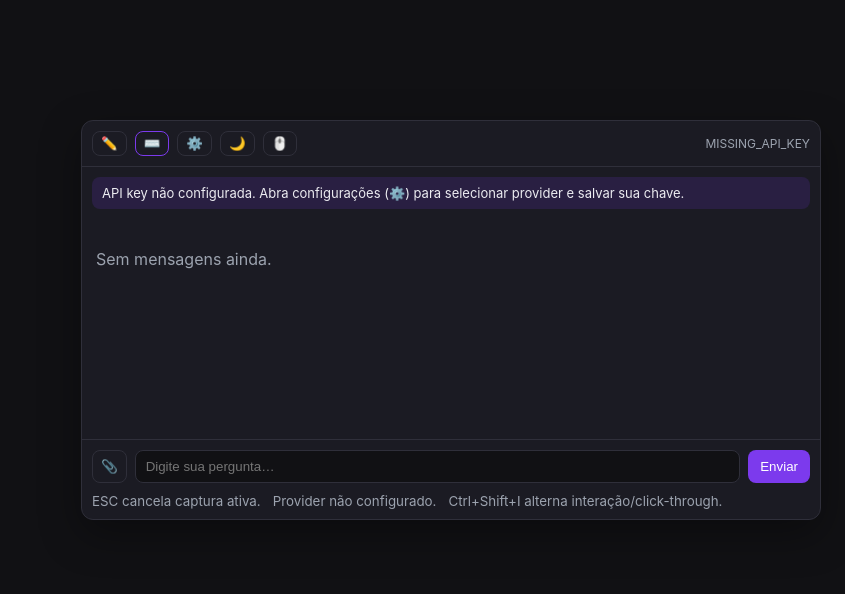
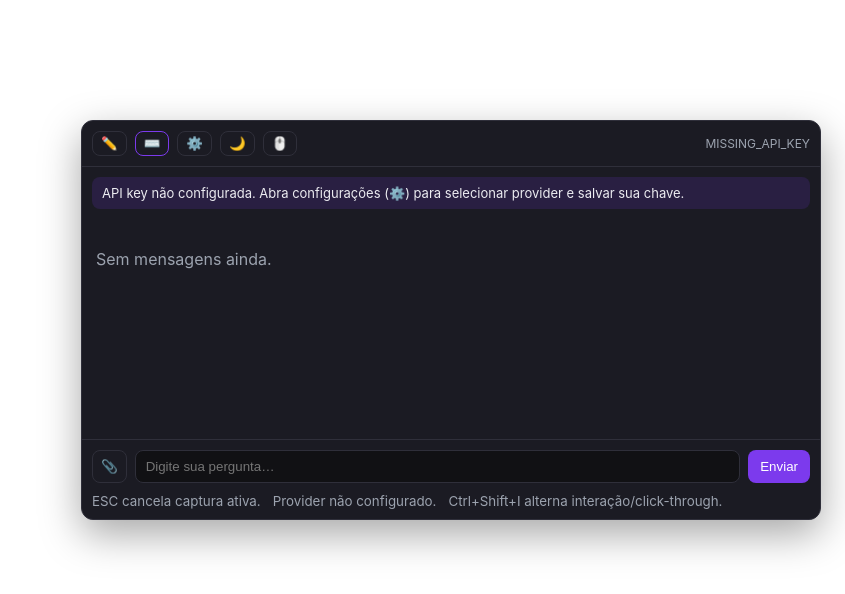
Before and after one commit to Gabriellpa/assistant, a Vue app: page / in a window 1280 px wide. Shown: the top 594 px of the page, without its empty margins (435-1280 px from the left). Built offline with nearby package versions, Linux system fonts and the light colour scheme.

Commit message:
fix: tornar raiz da janela transparente e nao bloqueante

```diff
--- a/src/styles/base.css
+++ b/src/styles/base.css
@@ -1,14 +1,24 @@
 * { box-sizing: border-box; }
+
+html,
+body,
+#app {
+  width: 100%;
+  height: 100%;
+  margin: 0;
+  padding: 0;
+  background: transparent !important;
+}
+
 body {
-  margin: 0;
   font-family: Inter, ui-sans-serif, system-ui, sans-serif;
-  background: var(--bg);
   color: var(--text-primary);
+  overflow: hidden;
 }
 
 .app-shell {
-  min-height: 100vh;
-  display: grid;
-  place-items: center;
-  padding: 24px;
+  position: fixed;
+  inset: 0;
+  pointer-events: none;
+  background: transparent;
 }
```
